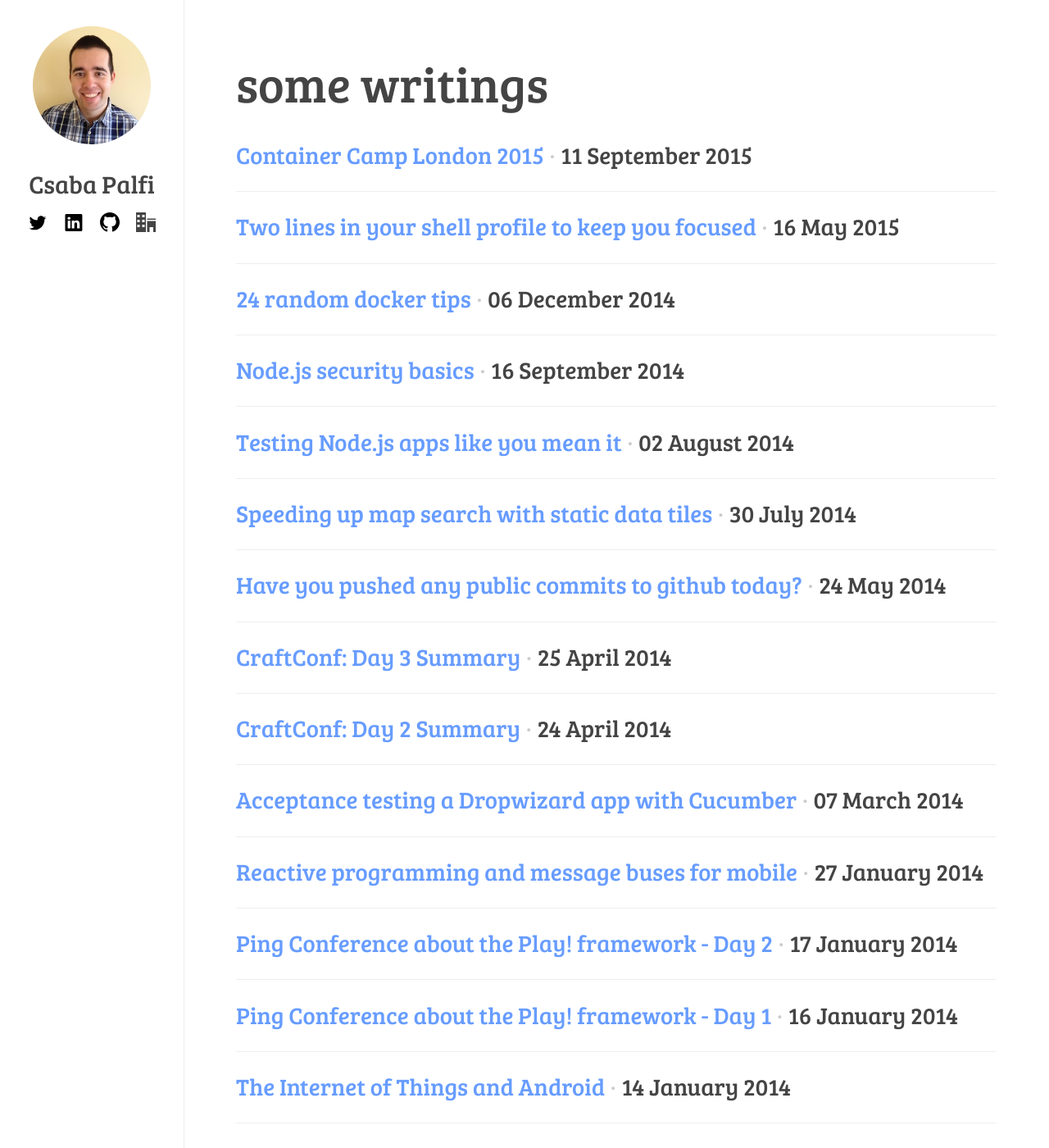
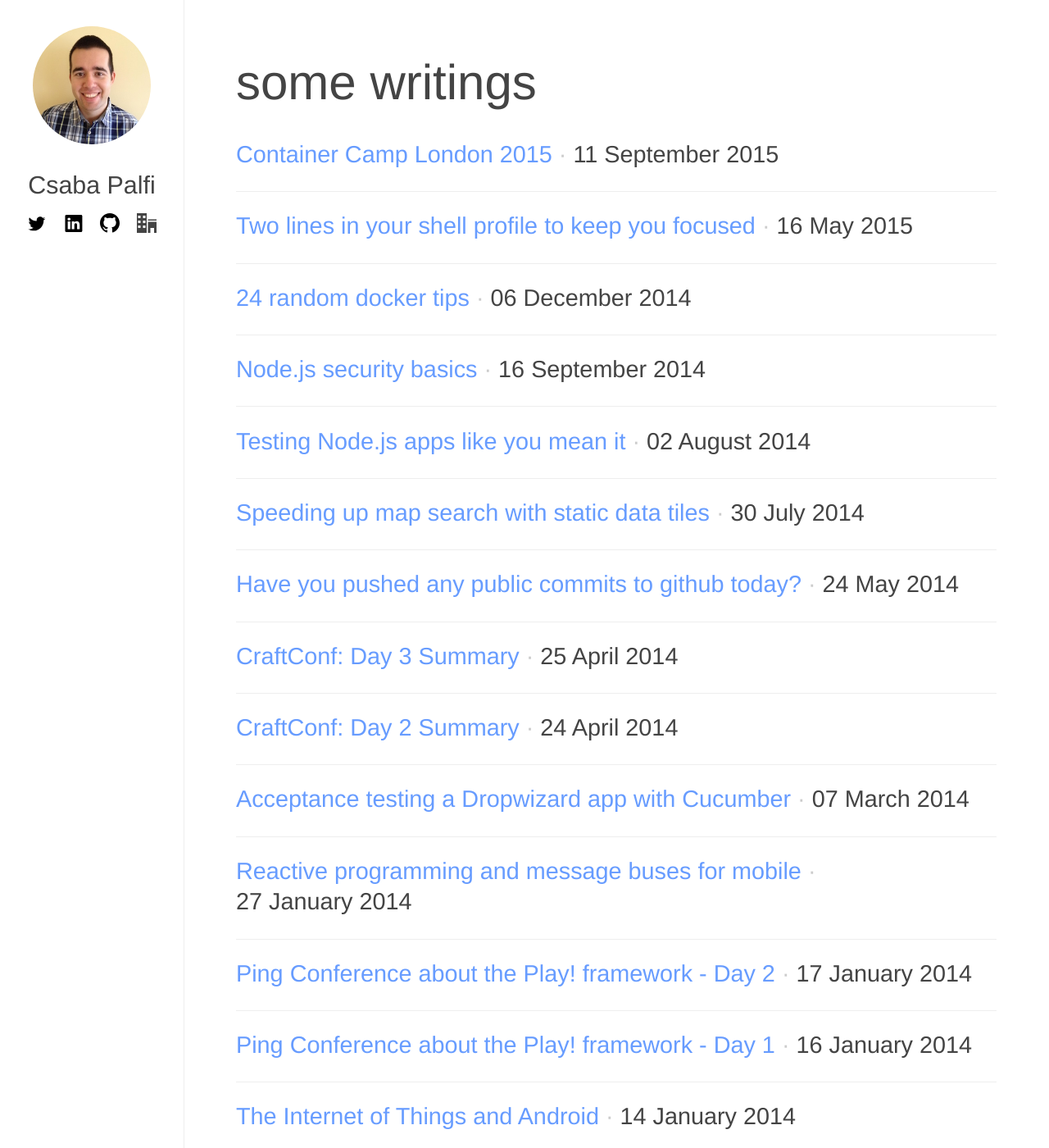
Before and after one commit to dublado/csabapalfi.github.io, a Jekyll site: the page built from index.html, in a window 1280 px wide and 1400 px high. Shown: the whole window at 82% size. Built offline with Jekyll 4.4.1, drawn with Linux system fonts in a browser that asks for light colours; Markdown is read by kramdown in place of the engine named in the settings.

Commit message:
switch to Helvetica, Arial
Signed-off-by: Csaba Palfi <csaba@palfi.me>

```diff
--- a/_layouts/default.html
+++ b/_layouts/default.html
@@ -6,8 +6,6 @@
       <title>{{ page.title }} by {{ site.title }}</title>
       <meta name="description" content="{{ site.description }}" />
       <link rel="shortcut icon" href="{{ site.logo }}"/>
-      <link href='http://fonts.googleapis.com/css?family=Open+Sans:300italic,700italic,300,700' rel='stylesheet' type='text/css'>
-      <link href='http://fonts.googleapis.com/css?family=Bree+Serif' rel='stylesheet' type='text/css'>
       <link rel="stylesheet" type="text/css" href="/assets/styles/crisp.css">
       <meta name="HandheldFriendly" content="True" />
       <meta name="MobileOptimized" content="320" />
--- a/assets/styles/crisp.scss
+++ b/assets/styles/crisp.scss
@@ -8,7 +8,7 @@
 html, body {
 	font-size: 1em;
 	line-height: 1.65em;
-	font-family: "Open Sans", sans-serif;
+	font-family: "Helvetica", "Arial", sans-serif;
 	font-weight: 300;
 	color:#444;
 }
@@ -56,7 +56,6 @@ p, hr, h4, h5, h6 {
 }
 /* Headings */
 h1, h2, h3, h4, h5, h6 {
-	font-family: "Bree Serif", serif;
 	font-weight: 400 !important;
 }
 h1 {
```
